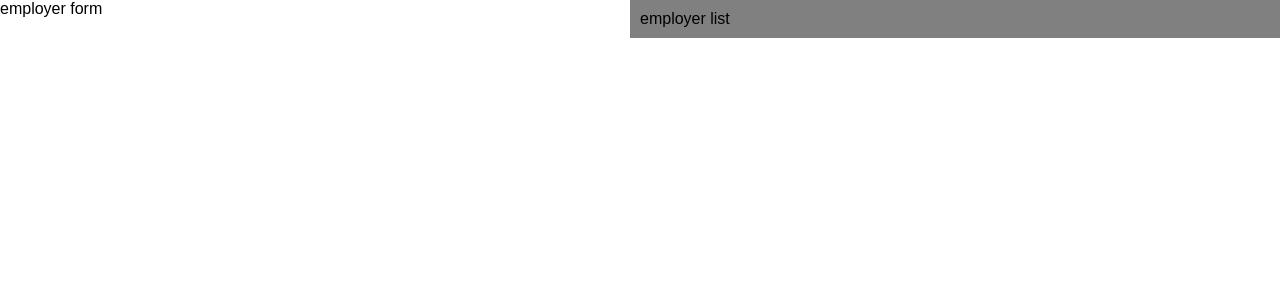
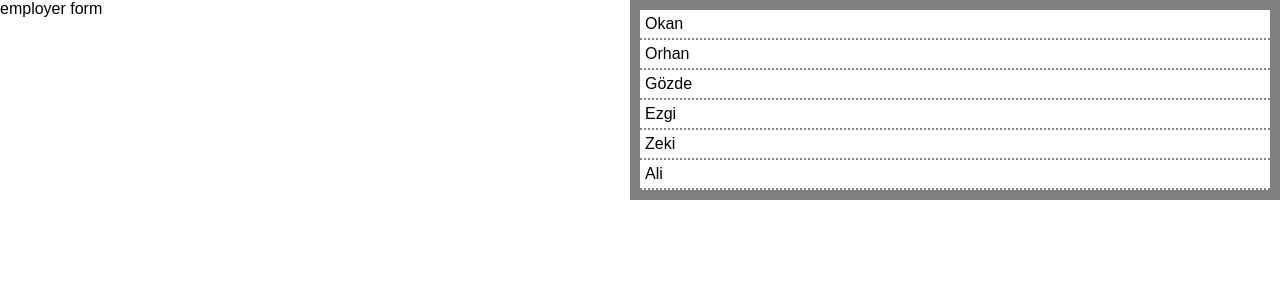
Before and after one commit to bulentzeki/EmployerList, a React (Create React App) app: page / in a window 1280 px wide. Shown: the top 300 px of the page. Built offline with nearby package versions, Linux system fonts and the light colour scheme.

Commit message:
pass employer data to EmployerList component

```diff
--- a/src/App.js
+++ b/src/App.js
@@ -3,14 +3,14 @@ import './App.css';
 
 import NewEmployerForm from "./newEmployerForm/NewEmployerForm.js";
 import EmployerList from "./employerList/EmployerList.js";
-
+import EmployersData from "./Constants";
 
 class App extends Component {
   render() {
     return (
       <div className="app">
         <NewEmployerForm />
-        <EmployerList />
+        <EmployerList data={EmployersData}/>
       </div>
     );
   }
--- /dev/null
+++ b/src/Constants.js
@@ -0,0 +1,33 @@
+const EmployersData = [{
+  name: "Okan",
+  title: "CEO",
+  email: "Okan@mail.com",
+  uuid: "6c84fb90-12c4-11e1-840d-7b25c5ee775a"
+}, {
+  name: "Orhan",
+  title: "Project Manager",
+  email: "Orhan@mail.com",
+  uuid: "110ec58a-a0f2-4ac4-8393-c866d813b8d1"
+}, {
+  name: "Gözde",
+  title: "Project Manager",
+  email: "gozde@mail.com",
+  uuid: "fdda765f-fc57-5604-a269-52a7df8164ec"
+}, {
+  name: "Ezgi",
+  title: "Developer",
+  email: "Ezgi@mail.com",
+  uuid: "3bbcee75-cecc-5b56-8031-b6641c1ed1f1"
+}, {
+  name: "Zeki",
+  title: "Developer",
+  email: "Zeki@mail.com",
+  uuid: "90123e1c-7512-523e-bb28-76fab9f2f73d"
+}, {
+  name: "Ali",
+  title: "Developer",
+  email: "ali@mail.com",
+  uuid: "710b962e-041c-11e1-9234-0123456789ab"
+}];
+
+export default EmployersData;
--- a/src/employerList/EmployerList.css
+++ b/src/employerList/EmployerList.css
@@ -5,7 +5,7 @@
 }
 
 
-.employer-row {
+.employer-list .employer-row {
     display: flex;
     background-color: white;
     padding: 5px;
--- a/src/employerList/EmployerList.js
+++ b/src/employerList/EmployerList.js
@@ -7,7 +7,15 @@ class EmployerList extends Component {
     console.log("Data", this.props.data);
     return (
       <div className="employer-list">
-        employer list
+        {
+          this.props.data.map((employer) => {
+              return (
+                <div className="employer-row">
+                  {employer.name}
+                </div>
+              )
+            }
+          )}
       </div>
     );
   }
```
